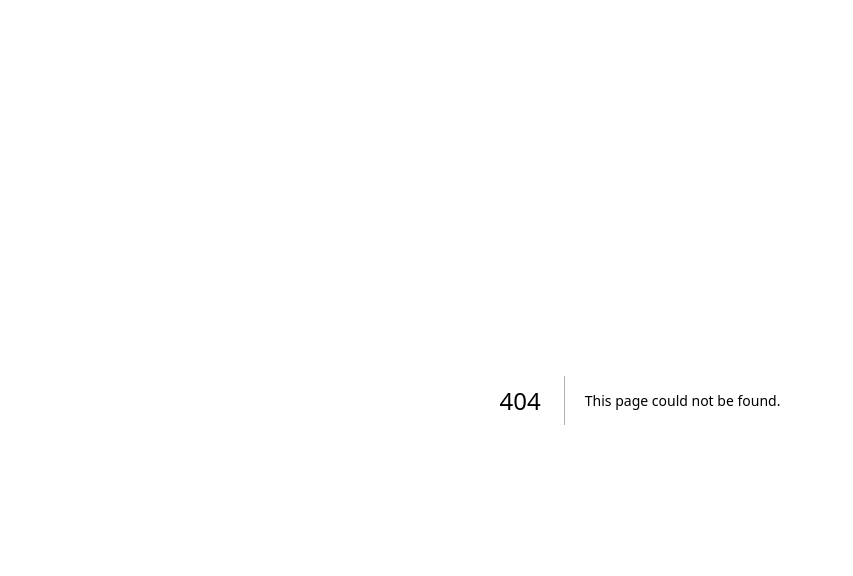
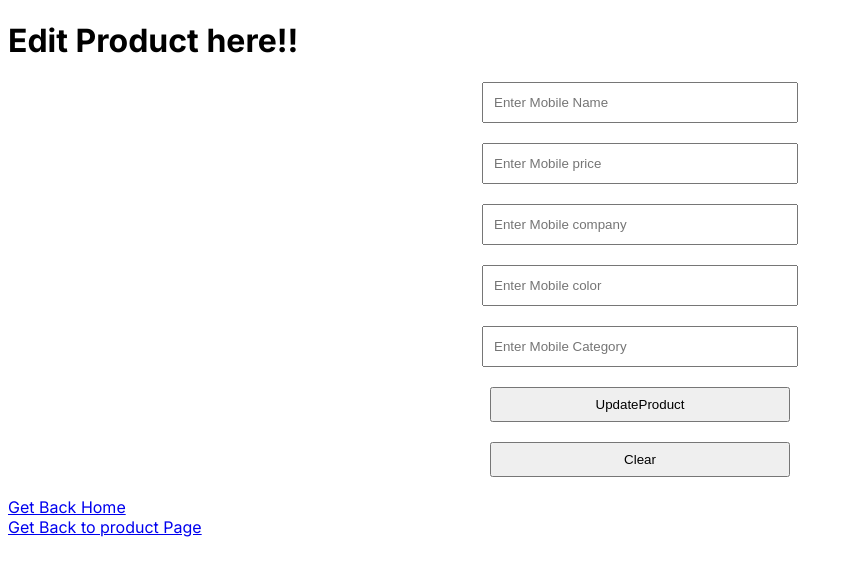
Before and after one commit to Sud-7/Test-Next-3, a Next.js app: page /products/1 in a window 1280 px wide. Before the commit this address had no page. Shown: the top 576 px of the page, without its empty margins (0-853 px from the left). Built offline with nearby package versions, Linux system fonts and the light colour scheme; no server answers; the database is empty.

Commit message:
added Edit functionality to the Product Page

```diff
--- /dev/null
+++ b/src/app/api/products/[productid]/route.js
@@ -0,0 +1,21 @@
+import { Product } from "@/app/util/model/product";
+import mongoose from "mongoose";
+import { NextResponse } from "next/server";
+
+export async function PUT(request, content) {
+  const productId = content.params.productid;
+  const filter = { _id: productId };
+  const payload = await request.json();
+  await mongoose.connect(process.env.MONGO_URL);
+  const result = await Product.findOneAndUpdate(filter, payload);
+  return NextResponse.json({ result });
+}
+export async function GET(request, content) {
+  const productId = content.params.productid;
+  const filter = { _id: productId };
+  console.log(filter);
+
+  await mongoose.connect(process.env.MONGO_URL);
+  const result = await Product.findById(filter);
+  return NextResponse.json({ result });
+}
--- a/src/app/api/products/route.js
+++ b/src/app/api/products/route.js
@@ -18,5 +18,6 @@ export async function POST(request) {
   await mongoose.connect(process.env.MONGO_URL);
   let product = new Product(payload);
   const result = await product.save();
-  return NextResponse.json({ result, success: true });
+  const actual = result.data;
+  return NextResponse.json({ actual, success: true });
 }
--- /dev/null
+++ b/src/app/products/[editproduct]/page.js
@@ -0,0 +1,100 @@
+"use client";
+import { useEffect, useState } from "react";
+import "@/app/style1.css";
+import Link from "next/link";
+
+export default function Page(props) {
+  const [name, setName] = useState("");
+  const [price, setPrice] = useState("");
+  const [company, setCompany] = useState("");
+  const [color, setColor] = useState("");
+  const [category, setCategory] = useState("");
+
+  const addProduct = async () => {
+    let productID = props.params.editproduct;
+    let data = await fetch(`http://localhost:3000/api/products/${productID}`);
+    data = await data.json();
+    // console.log(data);
+    let result = data.result;
+    setName(result.name);
+    setPrice(result.price);
+    setCategory(result.category);
+    setColor(result.color);
+    setCompany(result.company);
+  };
+
+  useEffect(() => {
+    addProduct();
+  }, []);
+
+  const clear = () => {
+    setName("");
+    setCategory("");
+    setPrice("");
+    setColor("");
+    setCompany("");
+  };
+
+  const updateProduct = async () => {
+    let productID = props.params.editproduct;
+    let data = await fetch(`http://localhost:3000/api/products/${productID}`, {
+      method: "PUT",
+      body: JSON.stringify({ name, price, category, color, company }),
+    });
+    data = await data.json();
+    if (data) {
+      alert("Data has been updated");
+    }
+  };
+
+  return (
+    <div>
+      <h1>Edit Product here!!</h1>
+
+      <input
+        type="text"
+        value={name}
+        onChange={(e) => setName(e.target.value)}
+        placeholder="Enter Mobile Name"
+        className="input"
+      />
+      <input
+        type="text"
+        value={price}
+        onChange={(e) => setPrice(e.target.value)}
+        placeholder="Enter Mobile price"
+        className="input"
+      />
+      <input
+        type="text"
+        value={company}
+        onChange={(e) => setCompany(e.target.value)}
+        placeholder="Enter Mobile company"
+        className="input"
+      />
+      <input
+        type="text"
+        value={color}
+        onChange={(e) => setColor(e.target.value)}
+        placeholder="Enter Mobile color"
+        className="input"
+      />
+      <input
+        type="text"
+        value={category}
+        onChange={(e) => setCategory(e.target.value)}
+        placeholder="Enter Mobile Category"
+        className="input"
+      />
+      <button className="btn" onClick={updateProduct}>
+        UpdateProduct
+      </button>
+      <button onClick={clear} className="btn">
+        Clear
+      </button>
+      <Link href={`/`}>Get Back Home</Link>
+      <br></br>
+      <Link href={`/products`}>Get Back to product Page</Link>
+    </div>
+  );
+}
--- a/src/app/products/page.js
+++ b/src/app/products/page.js
@@ -1,3 +1,5 @@
+import Link from "next/link";
+
 const getProducts = async () => {
   let data = await fetch("http://localhost:3000/api/products");
   data = await data.json();
@@ -32,6 +34,9 @@ export default async function Page() {
               <td>{item.company}</td>
               <td>{item.color}</td>
               <td>{item.category}</td>
+              <td>
+                <Link href={"/products/" + item._id}>Edit</Link>{" "}
+              </td>
             </tr>
           ))}
         </tbody>
```
